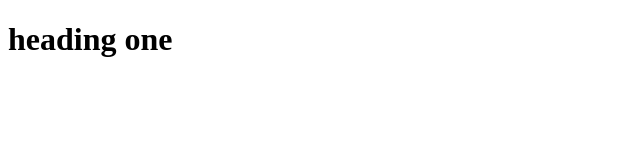
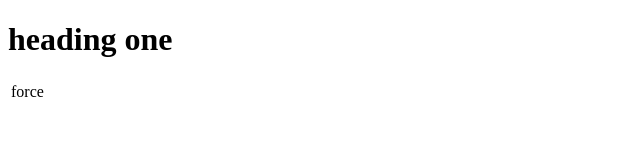
Before and after one commit to shafiqahassani22/projectOne, a plain HTML site: page index.html in a window 1280 px wide. Shown: the full height of the page, 0-640 px from the left. Drawn offline with Linux system fonts and the light colour scheme.

Commit message:
table creted

```diff
--- a/index.html
+++ b/index.html
@@ -8,5 +8,8 @@
 </head>
 <body>
     <h1>heading one</h1>
+    <table>
+        <td>force</td>
+    </table>
 </body>
 </html>
```
